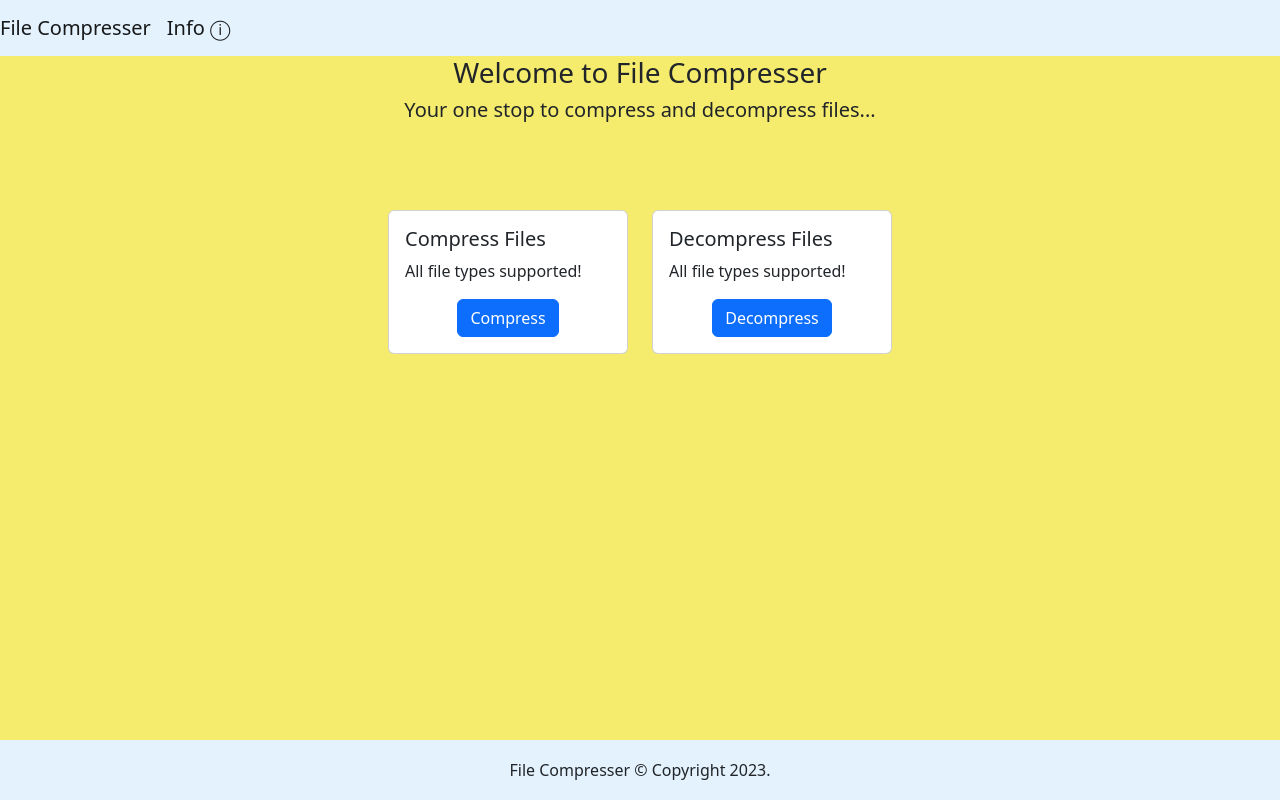
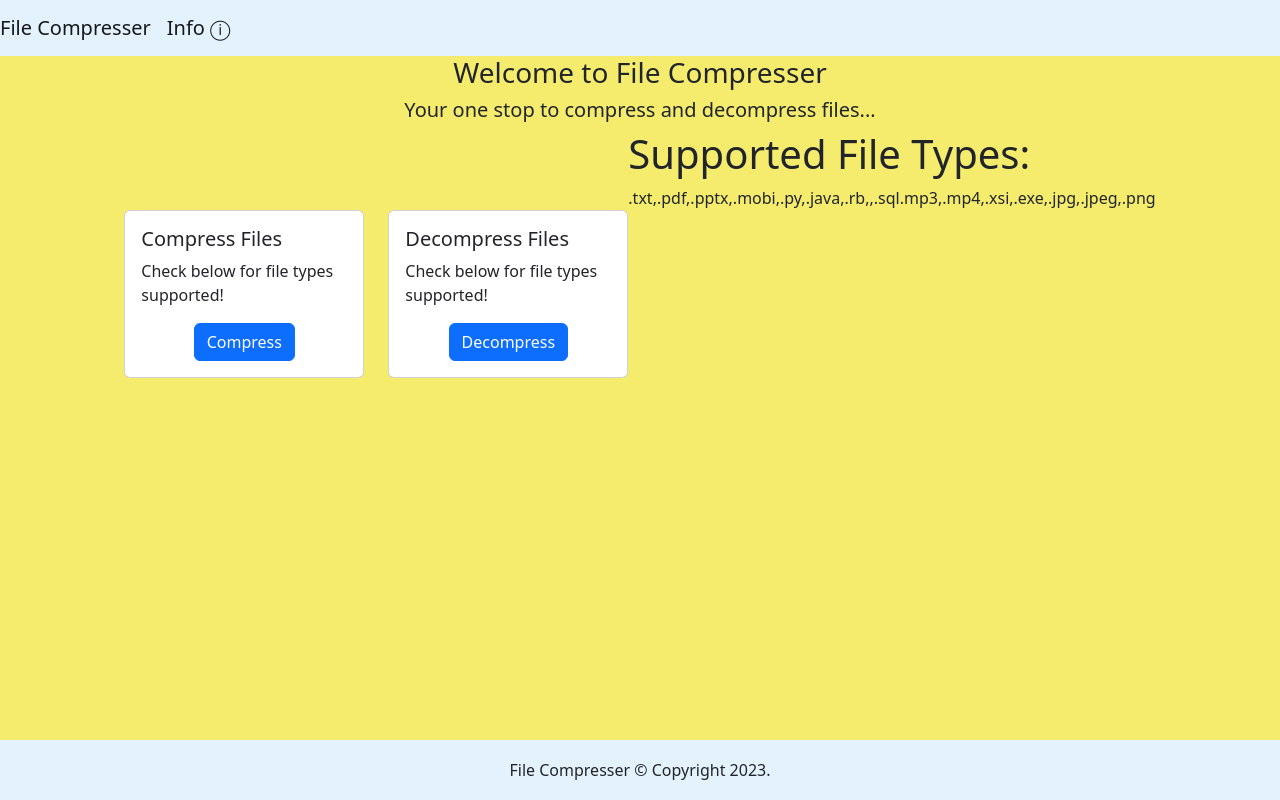
Before and after one commit to mugunthan-krishnan/file-compressor, a Flask app: page / in a window 1280 px wide. Run offline with Flask 2, Linux system fonts and the light colour scheme; parts of the project's set-up code (start-up, migrations or seed data) failed here and were passed over; some libraries are stand-ins or nearby versions.

Commit message:
Update home.html

```diff
--- a/FileCompresser/templates/home.html
+++ b/FileCompresser/templates/home.html
@@ -13,7 +13,7 @@
                     <div class="card" style="width: 15rem;">
                         <div class="card-body">
                             <h5 class="card-title mb-2 align-content-center">Compress Files</h5>
-                            <p class="card-text">All file types supported!</p>
+                            <p class="card-text">Check below for file types supported!</p>
                             <div class="text-center"><a href="{{ url_for('compressfile.compressPage') }}" class="btn btn-primary">Compress</a></div>
                         </div>
                     </div>
@@ -22,13 +22,17 @@
                     <div class="card" style="width: 15rem;">
                         <div class="card-body">
                             <h5 class="card-title mb-2 align-content-center">Decompress Files</h5>
-                            <p class="card-text">All file types supported!</p>
-                            <div class="text-center"><a href="{{ url_for('decompressfile.decompressPage') }}"" class="btn btn-primary">Decompress</a></div>
+                            <p class="card-text">Check below for file types supported!</p>
+                            <div class="text-center"><a href="{{ url_for('decompressfile.decompressPage') }}" class="btn btn-primary">Decompress</a></div>
                         </div>
                     </div>
                 </div>
             </div>
         </div>
+        <div class="jumbotron">
+            <h1>Supported File Types:</h1>
+            <p>.txt,.pdf,.pptx,.mobi,.py,.java,.rb,,.sql.mp3,.mp4,.xsi,.exe,.jpg,.jpeg,.png</p>
+        </div>
     </div>
 </div>
 {% endblock %}
```
